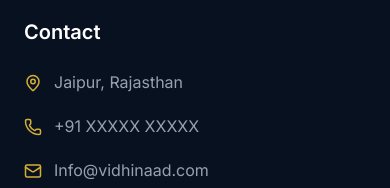
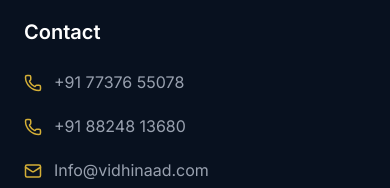
Before and after one commit to Lakshay1081/vidhinaad, a React (Vite) app: page / in a window 390 px wide. Shown: the part 11634-11822 px from the top of the page. Built offline with nearby package versions, Linux system fonts and the light colour scheme.

Commit message:
Added Phone numbers

```diff
--- a/src/components/layout/Footer.jsx
+++ b/src/components/layout/Footer.jsx
@@ -115,20 +115,6 @@
 
             <div className="mt-6 space-y-5">
 
-              {/* Address */}
-              <div className="flex items-start gap-3">
-
-                <MapPin
-                  size={18}
-                  className="mt-1 text-[#D4AF37]"
-                />
-
-                <p className="text-gray-400">
-                  Jaipur, Rajasthan
-                </p>
-
-              </div>
-
               {/* Phone */}
               <div className="flex items-start gap-3">
 
@@ -138,10 +124,24 @@
                 />
 
                 <a
-                  href="tel:+91XXXXXXXXXX"
+                  href="tel:+917737655078"
                   className="text-gray-400 hover:text-[#D4AF37] transition-colors"
                 >
-                  +91 XXXXX XXXXX
+                  +91 77376 55078
+                </a>
+              </div>
+
+              <div className="flex items-start gap-3">
+
+                <Phone
+                  size={18}
+                  className="mt-1 text-[#D4AF37]"
+                />
+                <a
+                  href="tel:+918824813680"
+                  className="text-gray-400 hover:text-[#D4AF37] transition-colors"
+                >
+                  +91 88248 13680
                 </a>
               </div>
 
@@ -154,7 +154,7 @@
                 />
 
                 <a
-                  href="Info@vidhinaad.com"
+                  href="mailto:Info@vidhinaad.com"
                   className="text-gray-400 hover:text-[#D4AF37] transition-colors"
                 >
                   Info@vidhinaad.com
```
